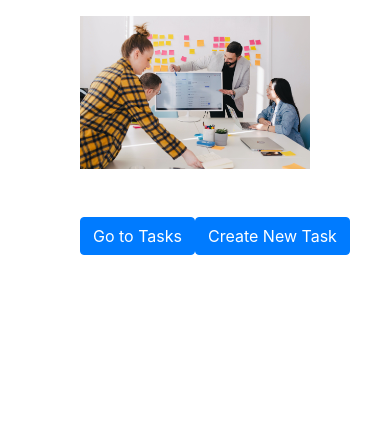
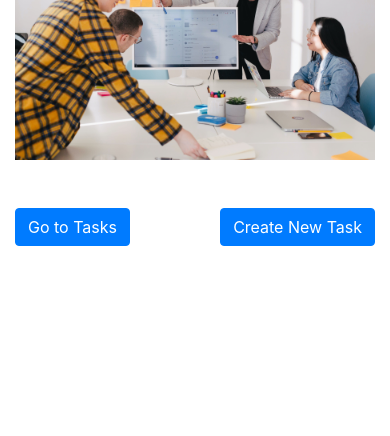
Before and after one commit to manijehshirzadeh/task-planner, a plain HTML site: page index.html in a window 390 px wide. Shown: the part 408-844 px from the top of the page. Drawn offline with nearby package versions, Linux system fonts and the light colour scheme.

Commit message:
more responsive

```diff
--- a/index.html
+++ b/index.html
@@ -25,9 +25,9 @@
     </nav>
   </header>
   <main class="mt-5">
-    <div class="container">
+    <div class="container-fluid">
       <div class="row justify-content-center">
-        <div class="col-8">
+        <div class="col-12 col-lg-8">
           <h1 class="text-center">Welcome to Group 1 Todo list Website</h1>
           <img class="w-100 mt-4 mb-5" src="./img/jason-goodman-bzqU01v-G54-unsplash.jpg" alt="team work">
           <div class="d-flex justify-content-between">
```
